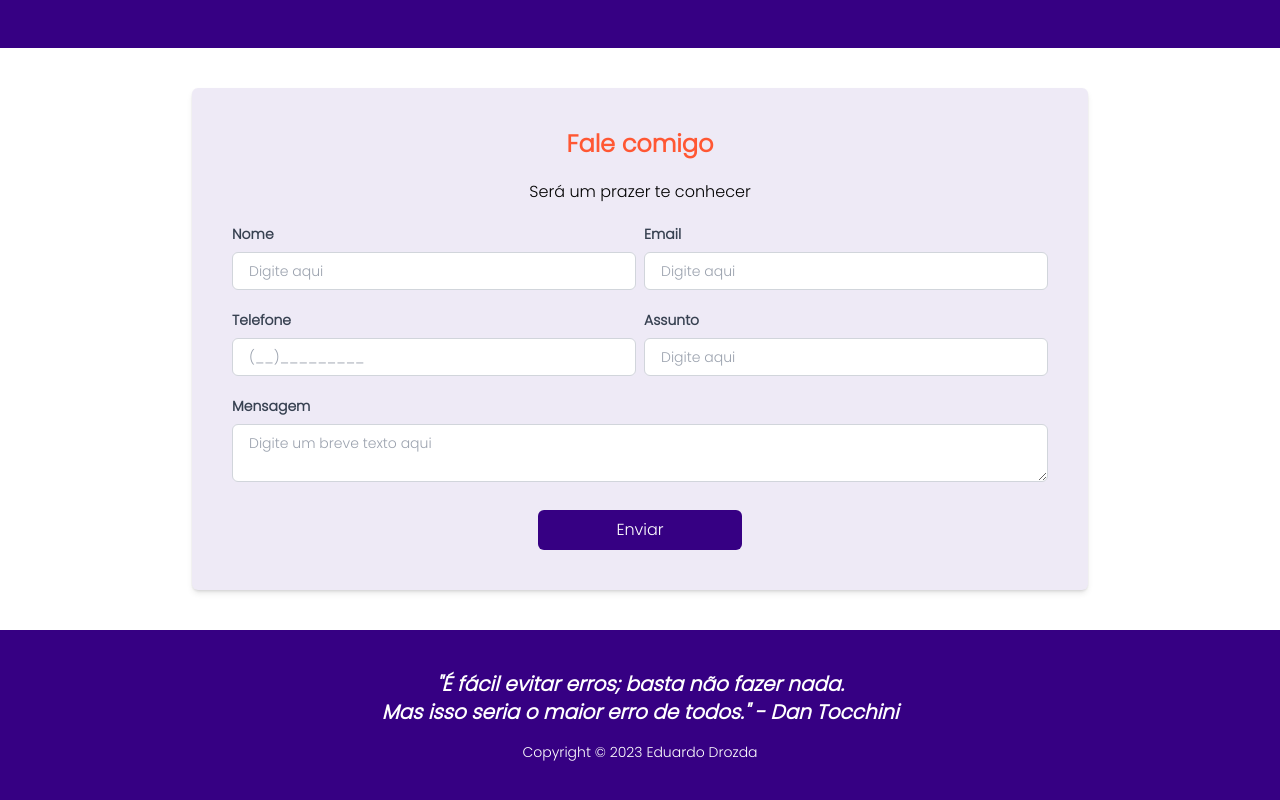
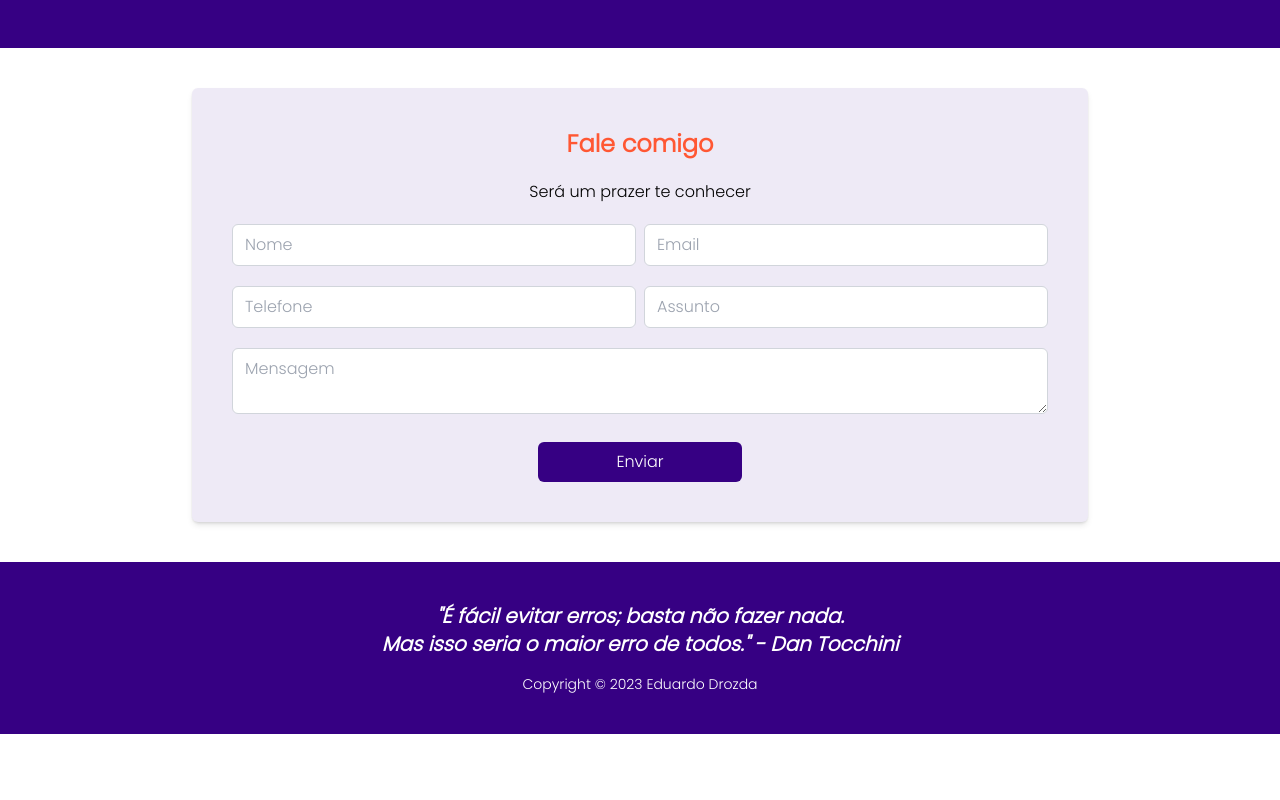
Before and after one commit to EduardoDrozda/portifolio, a Next.js app: page / in a window 1280 px wide. Shown: the part 2654-3454 px from the top of the page. After the commit the page ends 3388 px from the top, so only its background shows below. Built offline with nearby package versions, Linux system fonts and the light colour scheme; no server answers.

Commit message:
Change layout of form contact

```diff
--- a/src/shared/components/Contact/index.tsx
+++ b/src/shared/components/Contact/index.tsx
@@ -54,8 +54,7 @@ export function Contact({ isLoading, handleSendEmail }: Props) {
                 render={({ field, fieldState: { invalid, error } }) => (
                   <div className="w-full flex flex-col gap-y-2">
                     <Input
-                      label="Nome"
-                      placeholder="Digite aqui"
+                      placeholder="Nome"
                       type="text"
                       invalid={invalid}
                       {...field}
@@ -84,8 +83,7 @@ export function Contact({ isLoading, handleSendEmail }: Props) {
                 render={({ field, fieldState: { invalid, error } }) => (
                   <div className="w-full flex flex-col gap-y-2">
                     <Input
-                      label="Email"
-                      placeholder="Digite aqui"
+                      placeholder="Email"
                       type="text"
                       invalid={invalid}
                       {...field}
@@ -110,8 +108,7 @@ export function Contact({ isLoading, handleSendEmail }: Props) {
                 render={({ field, fieldState: { invalid, error } }) => (
                   <div className="w-full flex flex-col gap-y-2">
                     <Input
-                      label="Telefone"
-                      placeholder="(__)_________"
+                      placeholder="Telefone"
                       type="text"
                       invalid={invalid}
                       {...field}
@@ -135,8 +132,7 @@ export function Contact({ isLoading, handleSendEmail }: Props) {
                 render={({ field, fieldState: { invalid, error } }) => (
                   <div className="w-full flex flex-col gap-y-2">
                     <Input
-                      label="Assunto"
-                      placeholder="Digite aqui"
+                      placeholder="Assunto"
                       type="text"
                       invalid={invalid}
                       {...field}
@@ -152,12 +148,7 @@ export function Contact({ isLoading, handleSendEmail }: Props) {
               name="message"
               control={control}
               render={({ field }) => (
-                <Input
-                  label="Mensagem"
-                  placeholder="Digite um breve texto aqui"
-                  textarea
-                  {...field}
-                />
+                <Input placeholder="Mensagem" textarea {...field} />
               )}
             />
             <div className="mt-4 w-full flex justify-center items-center">
--- a/src/shared/components/Input/index.tsx
+++ b/src/shared/components/Input/index.tsx
@@ -1,32 +1,53 @@
-import { InputHTMLAttributes } from "react";
+import React, { InputHTMLAttributes, LegacyRef, forwardRef } from "react";
 
 type Props = {
-  label: string;
   textarea?: boolean;
   invalid?: boolean;
 } & InputHTMLAttributes<HTMLInputElement> &
   InputHTMLAttributes<HTMLTextAreaElement>;
 
-export function Input({ label, textarea, invalid, ...rest }: Props) {
-  const className = `border border-gray-300 ${
-    invalid
-      ? "border-red-500"
-      : "focus:border-secondary"
-  } rounded-md px-4 py-2 w-full focus:outline-none text-sm text-gray-700`;
+type Ref = LegacyRef<HTMLInputElement> | LegacyRef<HTMLTextAreaElement>;
+
+const Input = forwardRef<Ref, Props>(
+  ({ label, textarea, invalid, ...rest }, ref) => {
+    const [focused, setFocused] = React.useState(false);
+
+    const handleFocus = () => {
+      setFocused(true);
+    };
+
+    const handleBlur = () => {
+      setFocused(false);
+    };
+
+    const className = `w-full border rounded-md py-2 px-3 focus:outline-none focus:border-purple-500 transition-all duration-300 ${
+      focused ? "border-purple-500" : "border-gray-300"
+    }`;
 
     return (
-    <div
-      className="w-full h-full flex flex-col gap-y-2
-    "
-    >
-      <label className=" text-gray-700 text-sm font-bold" htmlFor="input">
-        {label}
-      </label>
+      <div className="w-full h-full flex flex-col gap-y-2">
         {textarea ? (
-        <textarea className={className} {...rest} />
+          <textarea
+            className={className}
+            {...rest}
+            ref={ref as LegacyRef<HTMLTextAreaElement>}
+            onFocus={handleFocus}
+            onBlur={handleBlur}
+          />
         ) : (
-        <input className={className} {...rest} />
+          <input
+            className={className}
+            {...rest}
+            ref={ref as LegacyRef<HTMLInputElement>}
+            onFocus={handleFocus}
+            onBlur={handleBlur}
+          />
         )}
       </div>
     );
   }
+);
+
+Input.displayName = "Input";
+
+export { Input };
```
Lines whose indentation alone changed are shown as unchanged.
